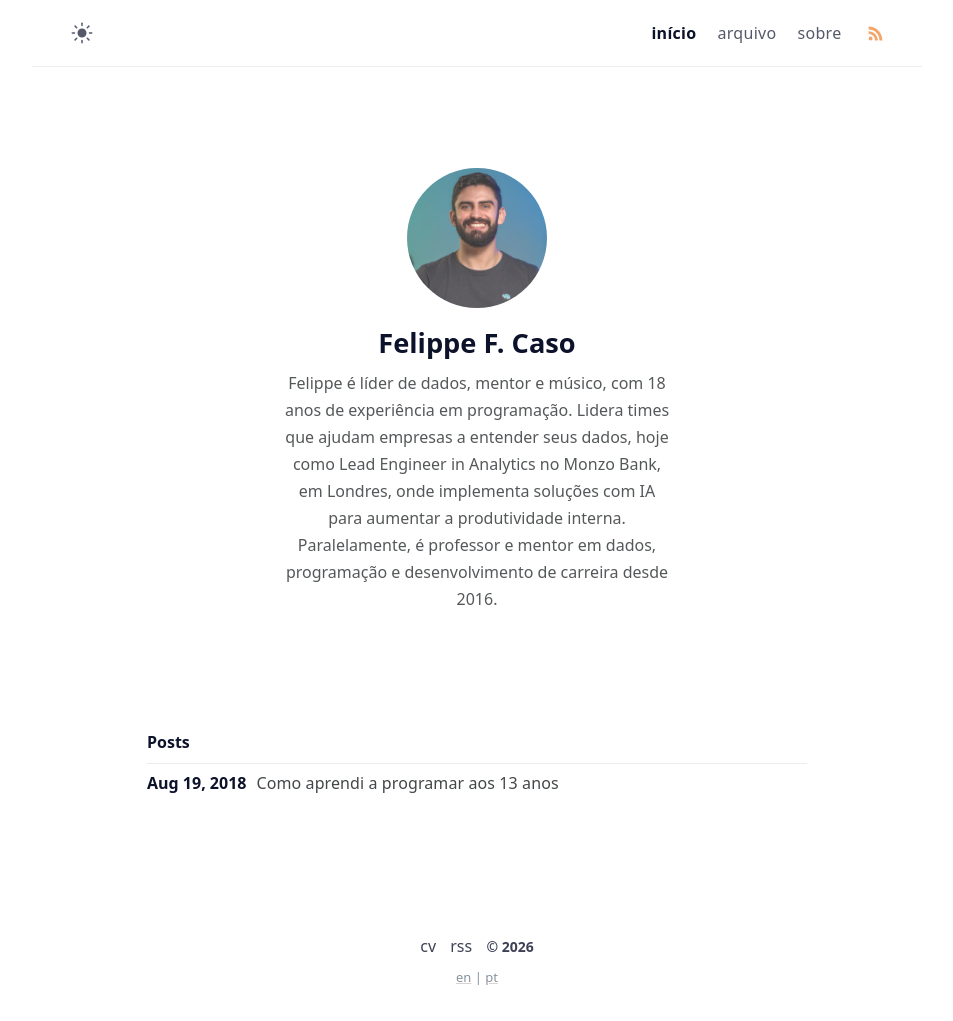
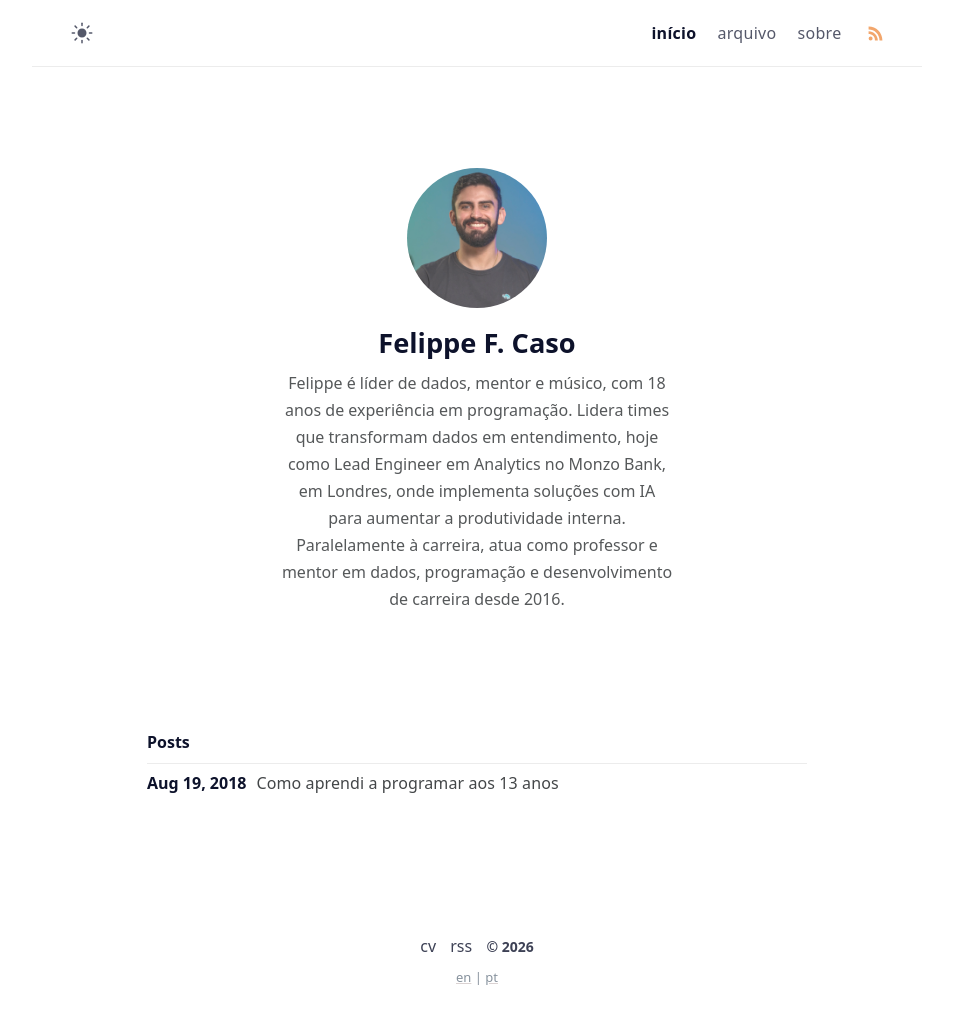
Before and after one commit to felippecaso/felippecaso.com, a Jekyll site: the page built from pt.md, in a window 1280 px wide. Shown: the whole page, without its empty margins (163-1116 px from the left). Built offline with Jekyll 4.4.1, drawn with Linux system fonts in a browser that asks for light colours.

Commit message:
Align Portuguese bio with English and localise meta descriptions
Co-Authored-By: Devin AI <158243242+devin-ai-integration[bot]@users.noreply.github.com>

```diff
--- a/_config.yml
+++ b/_config.yml
@@ -19,7 +19,7 @@ author:
         Felippe is a data leader, mentor, and musician with 18 years of coding experience. He leads teams to make sense of data, currently as a Lead Engineer in Analytics for Monzo Bank in London, where he implements AI-driven solutions to boost internal productivity. Alongside his career, he has been an active teacher and mentor in data, programming and career development since 2016.
     - language: pt
       bio: >-
-        Felippe é líder de dados, mentor e músico, com 18 anos de experiência em programação. Lidera times que ajudam empresas a entender seus dados, hoje como Lead Engineer in Analytics no Monzo Bank, em Londres, onde implementa soluções com IA para aumentar a produtividade interna. Paralelamente, é professor e mentor em dados, programação e desenvolvimento de carreira desde 2016.
+        Felippe é líder de dados, mentor e músico, com 18 anos de experiência em programação. Lidera times que transformam dados em entendimento, hoje como Lead Engineer em Analytics no Monzo Bank, em Londres, onde implementa soluções com IA para aumentar a produtividade interna. Paralelamente à carreira, atua como professor e mentor em dados, programação e desenvolvimento de carreira desde 2016.
   username: felippecaso # general username
   github: felippecaso # github username
   linkedin: felippecaso
--- a/_includes/header.html
+++ b/_includes/header.html
@@ -1,4 +1,5 @@
 <head prefix="og: http://ogp.me/ns#">
+  {% assign lang_bio = site.author.bios | where: "language", page.lang | map: "bio" | first %}
   {%- if site.google_analytics -%}
     <!-- Google tag (gtag.js) -->
     <script
```
Also changed, not shown: other parts of _includes/header.html (+3 -0 lines), sobre.md (+1 -1 lines).
